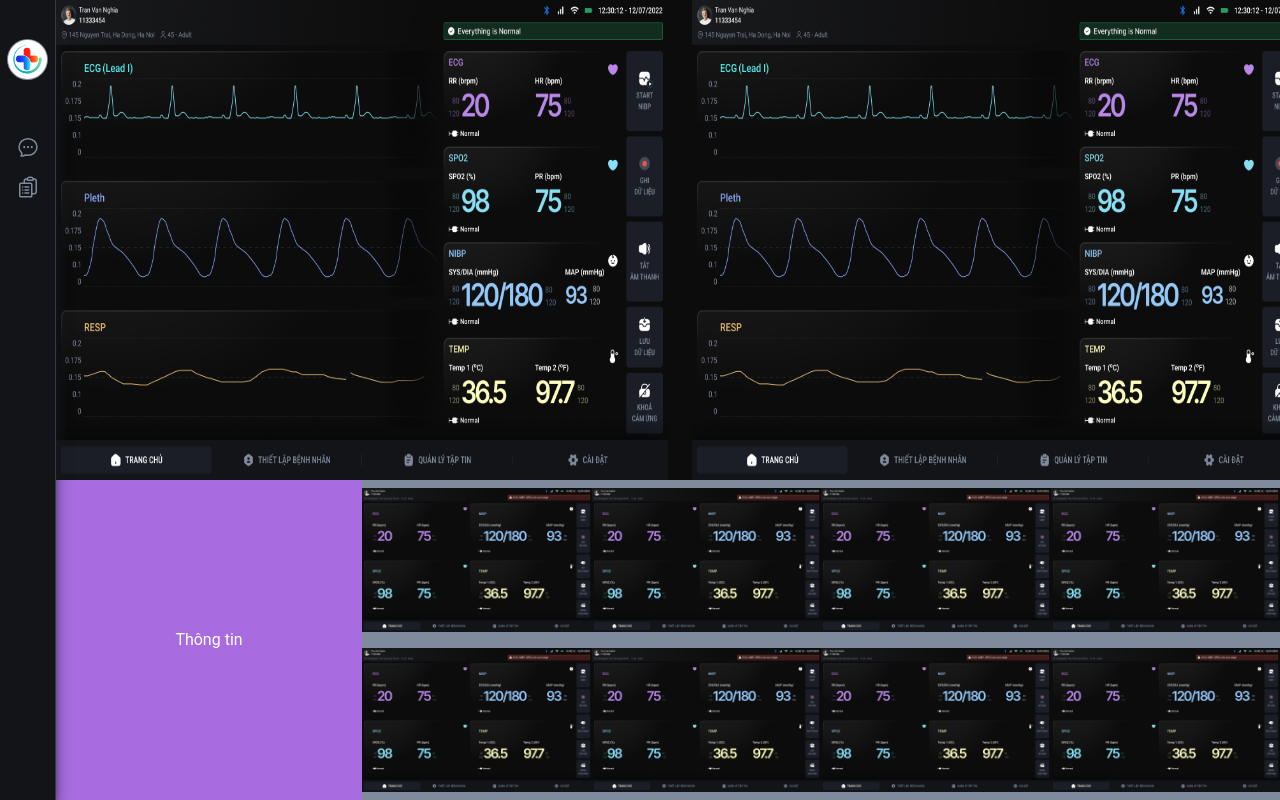
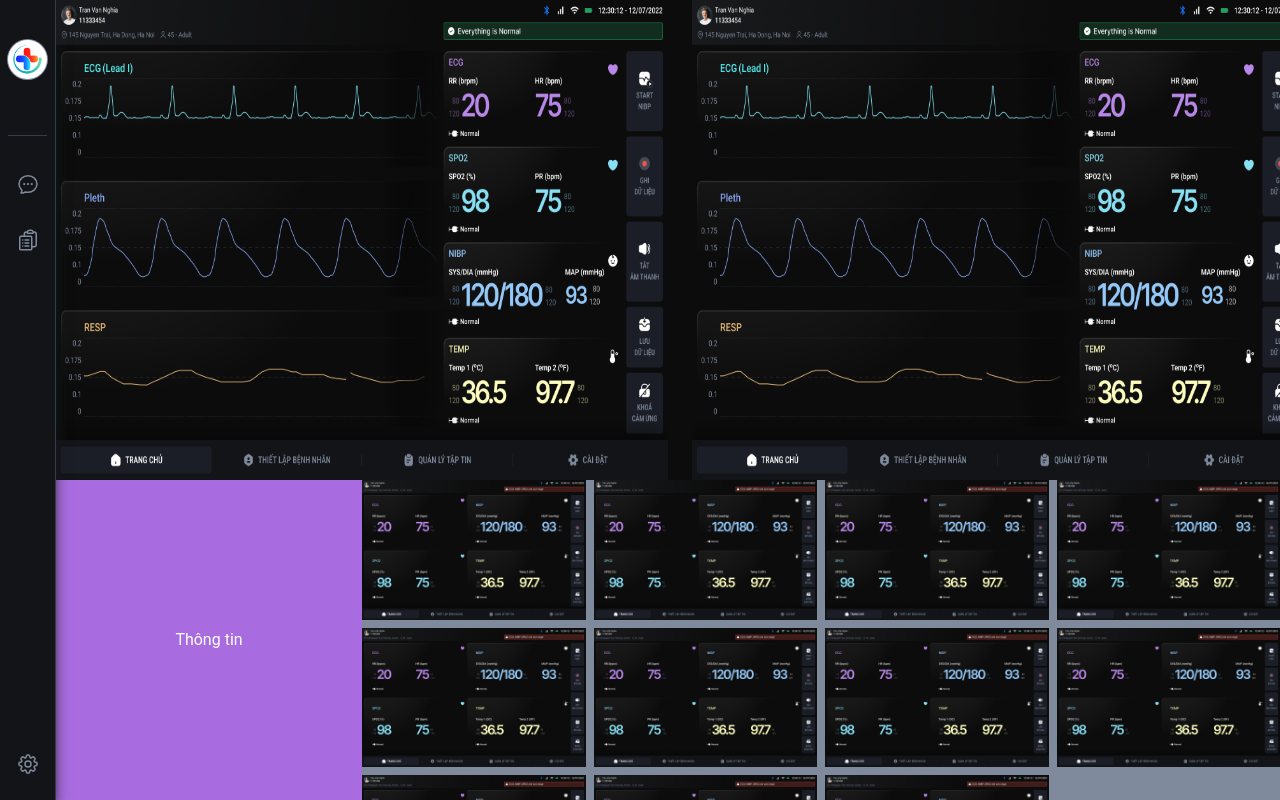
Before and after one commit to acrobaticcow/new-globi-monitor, a React (Vite) app: page / in a window 1280 px wide. Built offline with nearby package versions, Linux system fonts and the light colour scheme.

Commit message:
thêm sidebar

```diff
--- a/index.html
+++ b/index.html
@@ -13,6 +13,7 @@
     <title>New Globi Monitor</title>
   </head>
   <body>
+    <div id="aboveRoot--placeholder"></div>
     <div id="root"></div>
     <script type="module" src="/src/main.tsx"></script>
   </body>
--- a/src/App.tsx
+++ b/src/App.tsx
@@ -8,130 +8,83 @@ import clsx from "clsx";
 import { VitalMonitorBlock, VitalMonitorContent } from "./components/VitalCard";
 import genSampleSocketData, { sampleFollowers_Data } from "./utils/sampleData";
 import { extractor } from "./utils/function";
-import { useState } from "react";
+import { useCallback, useState } from "react";
+import type { MouseEvent } from "react";
+import SideBar from "./components/Sidebar/Sidebar";
 const sampleSocketData = genSampleSocketData();
 const patientDetail = sampleFollowers_Data.patient_detail;
 const param = sampleSocketData.param;
 
 function App() {
-  const [isChatActive, setIsChatActive] = useState(false);
-  const [isContactActive, setIsContactActive] = useState(false);
-  const onChatClick = () => {
-    setIsChatActive((state) => {
-      return !state;
-    });
-  };
-  const onContactClick = () => {
-    setIsContactActive((state) => {
-      return !state;
-    });
-  };
   return (
-    <div className="h-screen pl-14 w-full bg-neutral-600">
-      <div
-        className={clsx(
-          "w-80 fixed inset-y-0 duration-200 ease-in-out transform -left-0 bg-danger-500 h-full",
-          isChatActive && "translate-x-14 block",
-          !isChatActive && " -translate-x-full"
-        )}
-      ></div>
-      <div
-        className={clsx(
-          "w-80 fixed inset-y-0 duration-200 ease-in-out transform -left-0 bg-spray-500 h-full",
-          isContactActive && "translate-x-14 block",
-          !isContactActive && " -translate-x-full"
-        )}
-      ></div>
-      <nav className="fixed px-2 z-0 py-10 inset-y-0 h-screen left-0 w-14 bg-neutral-500 border-r shadow-lg shadow-neutral-400 border-neutral-300">
-        <img
-          className="w-full ring-1 mb-14 ring-neutral-200 bg-neutral-100 aspect-square object-cover object-center rounded-full"
-          src="/img/1.globi-logo.png"
-          alt="unsplash"
-        />
-        <div className="flex flex-col h-full justify-between">
-          <div id="main-btn" className="flex flex-col items-center gap-y-4">
-            <button onClick={onChatClick}>
-              <ChatIcon className="navbar--icon" />
-            </button>
-            <button onClick={onContactClick}>
-              <ContactIcon className="navbar--icon" />
-            </button>
-          </div>
-          <button>
-            <SettingIcon className="navbar--icon" />
-          </button>
-        </div>
-      </nav>
-      <div className="w-full h-full">
+    <div className="pl-14 w-full bg-neutral-600">
+      <SideBar />
+      <div className="w-full h-screen">
         <div className="h-3/5 gap-6 w-full flex overflow-x-auto">
           <img className="w-1/2 aspect-auto" src="/img/Home.png" alt="" />
           <img className="w-1/2 aspect-auto" src="/img/Home.png" alt="" />
           <img className="w-1/2 aspect-auto" src="/img/Home.png" alt="" />
         </div>
-        <div className="h-2/5 grid grid-cols-12 w-full bg-neutral-200">
+        <div className="h-2/5  grid grid-cols-12 w-full bg-neutral-200">
           <div className="col-span-3 flex items-center justify-center h-full bg-biloba-flower-500">
             Thông tin
           </div>
-          <div className="col-span-9 overflow-x-auto">
-            <div className="flex w-full h-1/2 flex-nowrap">
+          <div className="grid overflow-y-scroll col-span-9 grid-cols-4 gap-2">
             <img
-                className="w-1/4 object-contain aspect-auto"
+              className="object-contain aspect-auto"
               src="/img/Home(2).png"
               alt=""
             />
             <img
-                className="w-1/4 object-contain aspect-auto"
+              className=" object-contain aspect-auto"
               src="/img/Home(2).png"
               alt=""
             />
             <img
-                className="w-1/4 object-contain aspect-auto"
+              className=" object-contain aspect-auto"
               src="/img/Home(2).png"
               alt=""
             />
             <img
-                className="w-1/4 object-contain aspect-auto"
+              className=" object-contain aspect-auto"
               src="/img/Home(2).png"
               alt=""
             />
             <img
-                className="w-1/4 object-contain aspect-auto"
-                src="/img/Home(2).png"
-                alt=""
-              />
-            </div>
-            <div className="flex w-full h-1/2 flex-nowrap">
-              <img
-                className="w-1/4 object-contain aspect-auto"
+              className=" object-contain aspect-auto"
               src="/img/Home(2).png"
               alt=""
             />
             <img
-                className="w-1/4 object-contain aspect-auto"
+              className=" object-contain aspect-auto"
               src="/img/Home(2).png"
               alt=""
             />
             <img
-                className="w-1/4 object-contain aspect-auto"
+              className=" object-contain aspect-auto"
               src="/img/Home(2).png"
               alt=""
             />
             <img
-                className="w-1/4 object-contain aspect-auto"
+              className=" object-contain aspect-auto"
               src="/img/Home(2).png"
               alt=""
             />
             <img
-                className="w-1/4 object-contain aspect-auto"
+              className=" object-contain aspect-auto"
               src="/img/Home(2).png"
               alt=""
             />
             <img
-                className="w-1/4 object-contain aspect-auto"
+              className=" object-contain aspect-auto"
               src="/img/Home(2).png"
               alt=""
             />
-            </div>
+            <img
+              className=" object-contain aspect-auto"
+              src="/img/Home(2).png"
+              alt=""
+            />
           </div>
         </div>
       </div>
--- /dev/null
+++ b/src/components/Sidebar/Sidebar.tsx
@@ -0,0 +1,70 @@
+import { useCallback, useState } from "react";
+import type { FC, MouseEvent } from "react";
+import { ChatIcon, ContactIcon, SettingIcon } from "../Icons";
+import SideBarItem from "./SidebarItem";
+
+interface SideBarProps {}
+const SideBar: FC<SideBarProps> = () => {
+  const [activeId, setActiveId] = useState("");
+  const handleClick = (e: MouseEvent) => {
+    const id = e.currentTarget.id;
+    if (activeId === id) {
+      setActiveId("");
+      return;
+    }
+    setActiveId(id);
+  };
+  const slideRight = useCallback(
+    (id: string) => {
+      if (id === activeId) {
+        return "translate-x-14 block";
+      } else {
+        return " -translate-x-full";
+      }
+    },
+    [activeId]
+  );
+  return (
+    <nav className="fixed flex flex-col h-screen z-20 pt-10 pb-4 top-0 max-h-screen left-0 w-14 bg-neutral-500 border-r shadow-lg shadow-neutral-400 border-neutral-300">
+      <div className="mx-2 pb-14 border-b border-neutral-300">
+        <img
+          className="w-full ring-1 ring-neutral-200 bg-neutral-100 aspect-square object-cover object-center rounded-full"
+          src="/img/1.globi-logo.png"
+          alt="unsplash"
+        />
+      </div>
+      <div className="flex mt-7 flex-col h-full items-center justify-between">
+        <div id="main-btn" className="flex flex-col gap-y-4">
+          <SideBarItem
+            handleClick={handleClick}
+            activeId={activeId}
+            id="sidebar--btn__chat"
+            Icon={<ChatIcon className="sidebar--icon" />}
+          >
+            <div>chat</div>
+          </SideBarItem>
+          <SideBarItem
+            handleClick={handleClick}
+            activeId={activeId}
+            id="sidebar--btn__contact"
+            Icon={<ContactIcon className="sidebar--icon" />}
+          >
+            <div>contact</div>
+          </SideBarItem>
+        </div>
+        <div id="support-btn" className="">
+          <SideBarItem
+            handleClick={handleClick}
+            activeId={activeId}
+            id="sidebar--btn__setting"
+            Icon={<SettingIcon className="sidebar--icon" />}
+          >
+            <div>setting</div>
+          </SideBarItem>
+        </div>
+      </div>
+    </nav>
+  );
+};
+
+export default SideBar;
--- /dev/null
+++ b/src/components/Sidebar/SidebarDrawer.tsx
@@ -0,0 +1,37 @@
+import clsx from "clsx";
+import { FC, useMemo } from "react";
+import { createPortal } from "react-dom";
+interface SideBarDrawerProps {
+  className?: string;
+  children: any;
+  activeId: string;
+  id: string;
+}
+const drawerPlaceholder = document.querySelector("#aboveRoot--placeholder");
+
+const SideBarDrawer: FC<SideBarDrawerProps> = ({
+  children,
+  activeId,
+  className,
+  id,
+}) => {
+  const isActive = useMemo(() => activeId === id, [activeId]);
+  return drawerPlaceholder ? (
+    createPortal(
+      <div
+        className={clsx(
+          "w-80 fixed inset-y-0 duration-200 shadow-lg shadow-neutral-400 ease-in-out transform -left-0 h-full",
+          className,
+          isActive ? "translate-x-14 block" : "-translate-x-full"
+        )}
+      >
+        {children}
+      </div>,
+      drawerPlaceholder
+    )
+  ) : (
+    <></>
+  );
+};
+
+export default SideBarDrawer;
--- /dev/null
+++ b/src/components/Sidebar/SidebarItem.tsx
@@ -0,0 +1,52 @@
+import { FC, MouseEvent, useMemo } from "react";
+import clsx from "clsx";
+import { cloneChild } from "../../utils/function";
+import SideBarDrawer from "./SidebarDrawer";
+
+interface SideBarItemProps {
+  btnClass?: string;
+  handleClick: (e: MouseEvent) => void;
+  children: any;
+  activeId: string;
+  id: string;
+  activeIconClass?: string;
+  drawerClass?: string;
+  Icon: any;
+}
+const SideBarItem: FC<SideBarItemProps> = ({
+  btnClass,
+  handleClick,
+  children,
+  activeId,
+  id,
+  drawerClass = "bg-neutral-200",
+  activeIconClass = "!stroke-neutral-100",
+  Icon,
+}) => {
+  const isActive = useMemo(() => activeId === id, [activeId]);
+  return (
+    <>
+      <button
+        className={clsx(
+          "p-2 rounded-full transition-colors duration-75 ease-in",
+          btnClass,
+          isActive && "bg-neutral-200/40"
+        )}
+        id={id}
+        onClick={handleClick}
+      >
+        {cloneChild({
+          children: Icon,
+          props: {
+            className: clsx(Icon.props.className, isActive && activeIconClass),
+          },
+        })}
+      </button>
+      <SideBarDrawer className={drawerClass} id={id} activeId={activeId}>
+        {children}
+      </SideBarDrawer>
+    </>
+  );
+};
+
+export default SideBarItem;
--- a/src/index.css
+++ b/src/index.css
@@ -9,10 +9,29 @@
   body {
     @apply text-neutral-100;
   }
+  /* width */
+  ::-webkit-scrollbar {
+    @apply w-[10px] h-[10px];
+  }
+
+  /* Track */
+  ::-webkit-scrollbar-track {
+    @apply bg-neutral-300;
+  }
+
+  /* Handle */
+  ::-webkit-scrollbar-thumb {
+    @apply bg-neutral-500;
+  }
+
+  /* Handle on hover */
+  ::-webkit-scrollbar-thumb:hover {
+    background: #555;
+  }
 }
 
 @layer components {
-  .navbar--icon {
-    @apply w-6 h-6 stroke-neutral-200 hover:stroke-neutral-100 transition-colors ease-in;
+  .sidebar--icon {
+    @apply w-6 h-6 stroke-neutral-200 hover:stroke-neutral-100 transition-all active:scale-90 duration-75 ease-in;
   }
 }
```
Lines whose indentation alone changed are shown as unchanged.
